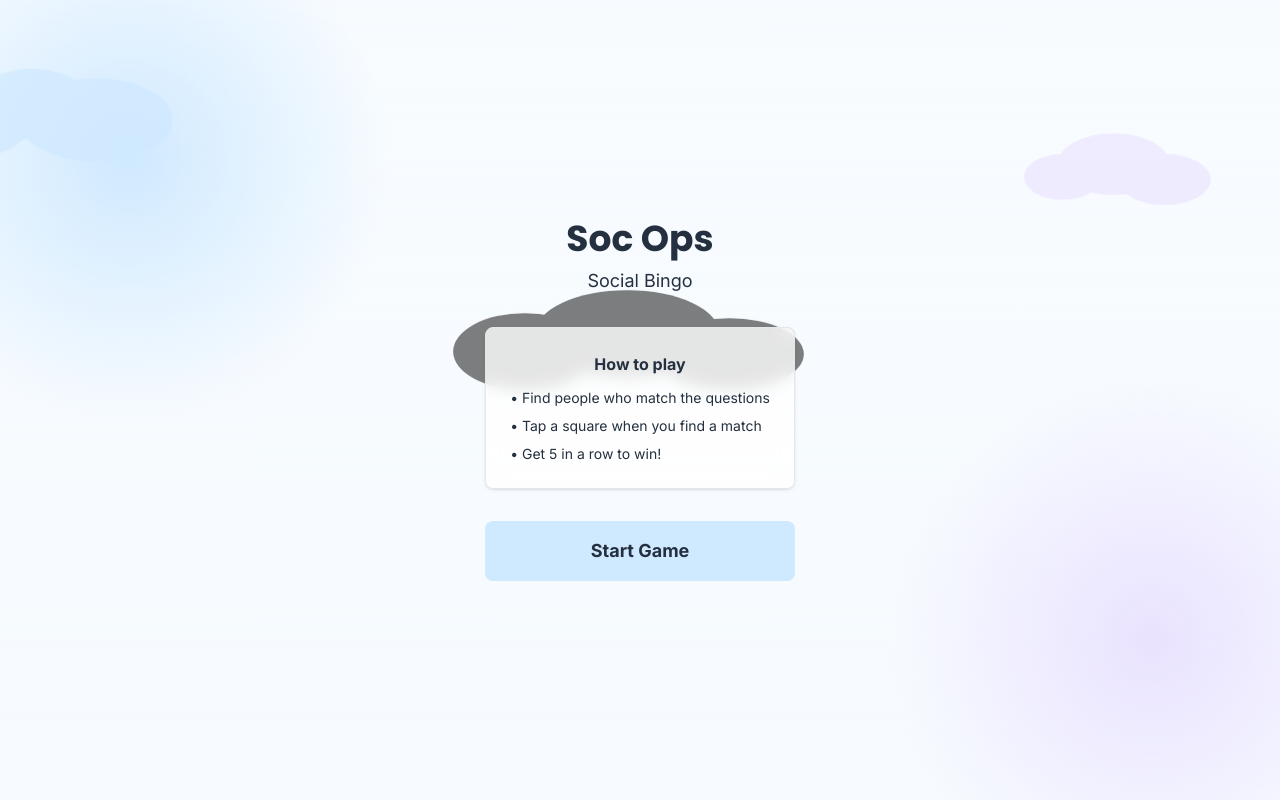
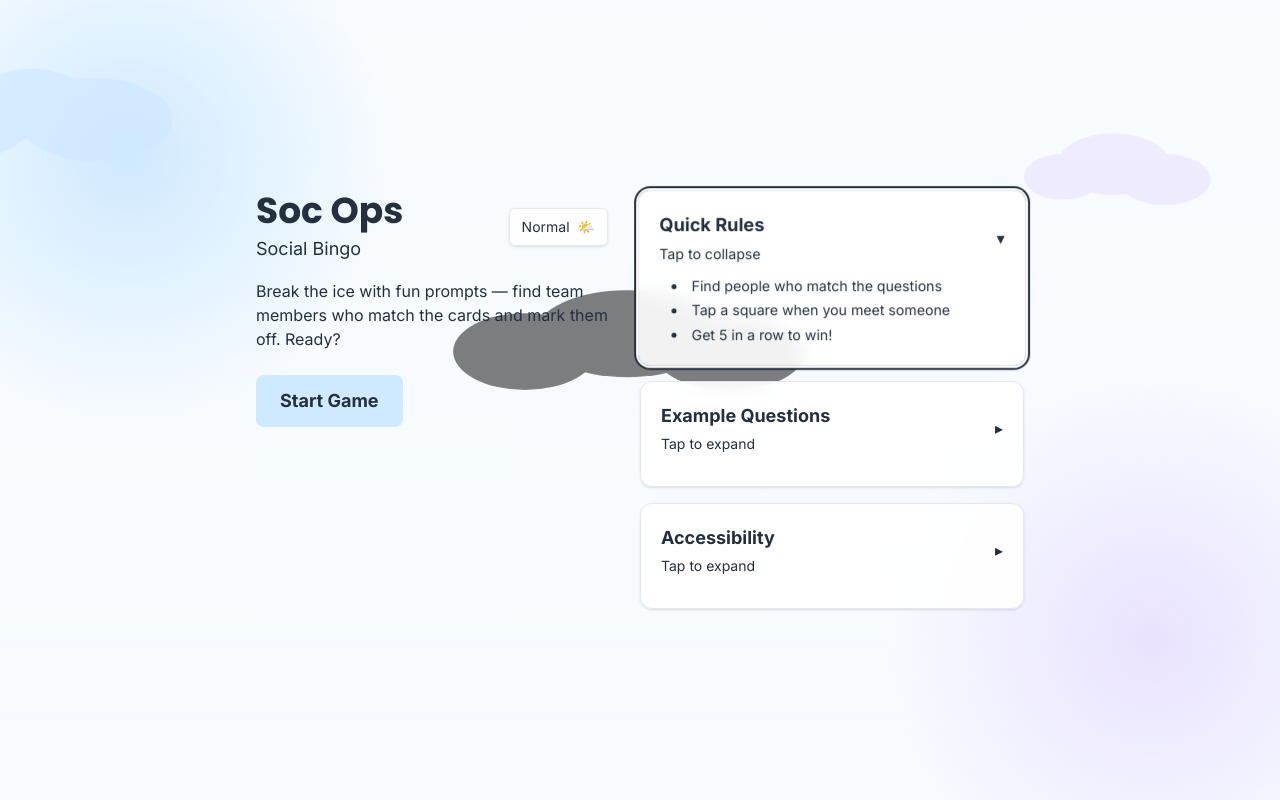
Before and after one commit to gitme-now/harmish-soc-ops, a React (Vite) app: page / in a window 1280 px wide. Built offline with nearby package versions, Linux system fonts and the light colour scheme.

Commit message:
Add LandingCards and ThemeToggle components; enhance StartScreen layout and accessibility

```diff
--- /dev/null
+++ b/src/components/LandingCards.tsx
@@ -0,0 +1,60 @@
+import { useState } from 'react'
+
+export function LandingCards() {
+  const [openIndex, setOpenIndex] = useState<number | null>(0)
+
+  const cards = [
+    {
+      title: 'Quick Rules',
+      body: ['Find people who match the questions', 'Tap a square when you meet someone', 'Get 5 in a row to win!'],
+    },
+    {
+      title: 'Example Questions',
+      body: ['Has a pet', 'Worked remotely', 'Speaks >1 language'],
+    },
+    {
+      title: 'Accessibility',
+      body: ['Theme & contrast toggle available', 'Keyboard and touch friendly', 'Reduced-motion respected'],
+    },
+  ]
+
+  return (
+    <div className="w-full max-w-md mx-auto space-y-4">
+      {cards.map((c, i) => {
+        const open = openIndex === i
+        return (
+          <div
+            key={c.title}
+            className={`bg-white/90 backdrop-blur-sm rounded-xl p-5 shadow-sm border border-gray-200 transition-transform duration-200 ${
+              open ? 'scale-[1.01] ring-2 ring-offset-2 ring-cloud-accent/40' : ''
+            }`}
+          >
+            <button
+              className="w-full text-left flex items-center justify-between space-x-4"
+              onClick={() => setOpenIndex(open ? null : i)}
+              aria-expanded={open}
+            >
+              <div>
+                <h3 className="text-lg font-semibold text-cloud-ink">{c.title}</h3>
+                <p className="text-sm text-cloud-ink/70 mt-1">{open ? 'Tap to collapse' : 'Tap to expand'}</p>
+              </div>
+              <div className="flex-shrink-0 text-cloud-ink/60">{open ? '▾' : '▸'}</div>
+            </button>
+
+            <div
+              className={`mt-3 text-sm text-cloud-ink/80 overflow-hidden ${open ? 'max-h-96' : 'max-h-0'} transition-[max-height] duration-300`}
+              style={{ transitionTimingFunction: 'cubic-bezier(.2,.8,.2,1)' }}
+              aria-hidden={!open}
+            >
+              <ul className="list-inside list-disc space-y-1 pl-3">
+                {c.body.map((line) => (
+                  <li key={line}>{line}</li>
+                ))}
+              </ul>
+            </div>
+          </div>
+        )
+      })}
+    </div>
+  )
+}
--- a/src/components/StartScreen.tsx
+++ b/src/components/StartScreen.tsx
@@ -1,3 +1,6 @@
+import { LandingCards } from './LandingCards'
+import { ThemeToggle } from './ThemeToggle'
+
 interface StartScreenProps {
   onStart: () => void;
 }
@@ -5,26 +8,40 @@ interface StartScreenProps {
 export function StartScreen({ onStart }: StartScreenProps) {
   return (
     <div className="flex flex-col items-center justify-center min-h-full p-6 bg-cloud-base text-cloud-ink">
-      <div className="text-center max-w-sm">
-        <h1 className="text-4xl font-bold font-poppins mb-2">Soc Ops</h1>
-        <p className="text-lg text-cloud-ink/80 mb-8">Social Bingo</p>
+      <div className="w-full max-w-3xl flex flex-col md:flex-row items-start gap-8">
+        <div className="flex-1 text-left">
+          <div className="flex items-center justify-between mb-4">
+            <div>
+              <h1 className="text-4xl font-bold font-poppins">Soc Ops</h1>
+              <p className="text-lg text-cloud-ink/80 mt-1">Social Bingo</p>
+            </div>
+            <div className="hidden md:block">
+              <ThemeToggle />
+            </div>
+          </div>
 
-        <div className="bg-white/80 backdrop-blur-sm rounded-lg p-6 shadow-sm border border-gray-200 mb-8">
-          <h2 className="font-semibold text-cloud-ink mb-3">How to play</h2>
-          <ul className="text-left text-cloud-ink/80 text-sm space-y-2">
-            <li>• Find people who match the questions</li>
-            <li>• Tap a square when you find a match</li>
-            <li>• Get 5 in a row to win!</li>
-          </ul>
+          <div className="mb-6">
+            <p className="text-cloud-ink/80">Break the ice with fun prompts — find team members who match the cards and mark them off. Ready?</p>
+          </div>
+
+          <div className="md:hidden mb-4">
+            <ThemeToggle />
+          </div>
+
+          <div className="mt-2">
+            <button
+              onClick={onStart}
+              className="w-full md:w-auto bg-cloud-accent text-cloud-ink font-semibold py-3 px-6 rounded-lg text-lg active:bg-cloud-accent-light transition-colors"
+            >
+              Start Game
+            </button>
+          </div>
         </div>
 
-        <button
-          onClick={onStart}
-          className="w-full bg-cloud-accent text-cloud-ink font-semibold py-4 px-8 rounded-lg text-lg active:bg-cloud-accent-light transition-colors"
-        >
-          Start Game
-        </button>
+        <div className="w-full md:w-96">
+          <LandingCards />
+        </div>
       </div>
     </div>
-  );
+  )
 }
--- /dev/null
+++ b/src/components/ThemeToggle.tsx
@@ -0,0 +1,25 @@
+import { useState, useEffect } from 'react'
+
+export function ThemeToggle() {
+  const [highContrast, setHighContrast] = useState(false)
+
+  useEffect(() => {
+    const root = document.documentElement
+    if (highContrast) {
+      root.setAttribute('data-contrast', 'high')
+    } else {
+      root.removeAttribute('data-contrast')
+    }
+  }, [highContrast])
+
+  return (
+    <button
+      aria-pressed={highContrast}
+      onClick={() => setHighContrast((s) => !s)}
+      className="inline-flex items-center gap-2 rounded-md px-3 py-2 bg-white/80 border border-gray-200 shadow-sm text-sm text-cloud-ink/90 focus:outline-none focus:ring-2 focus:ring-cloud-accent/50"
+    >
+      <span>{highContrast ? 'High contrast' : 'Normal'}</span>
+      <span aria-hidden className="text-cloud-ink/60">{highContrast ? '⚡' : '🌤️'}</span>
+    </button>
+  )
+}
--- a/src/index.css
+++ b/src/index.css
@@ -62,3 +62,34 @@ body {
 /* seafoam helpers for marked squares */
 .bg-seafoam { background-color: var(--seafoam); }
 .border-seafoam { border-color: var(--seafoam); }
+
+/* Card utilities for landing cards */
+.card-focus:focus {
+  outline: none;
+  box-shadow: 0 0 0 4px rgba(207,233,255,0.25);
+}
+
+/* High contrast mode (simple) */
+:root[data-contrast='high'] {
+  --cloud-base: #ffffff;
+  --cloud-ink: #0b1220;
+  --color-accent: #91caff;
+}
+
+[data-contrast='high'] body {
+  background: var(--cloud-base);
+  color: var(--cloud-ink);
+}
+
+/* Respect reduced motion */
+@media (prefers-reduced-motion: reduce) {
+  .animate-cloud-slow,
+  .animate-cloud-medium,
+  .animate-cloud-slower,
+  .transition-colors,
+  .transition-transform,
+  .transition-[max-height] {
+    animation: none !important;
+    transition: none !important;
+  }
+}
```
